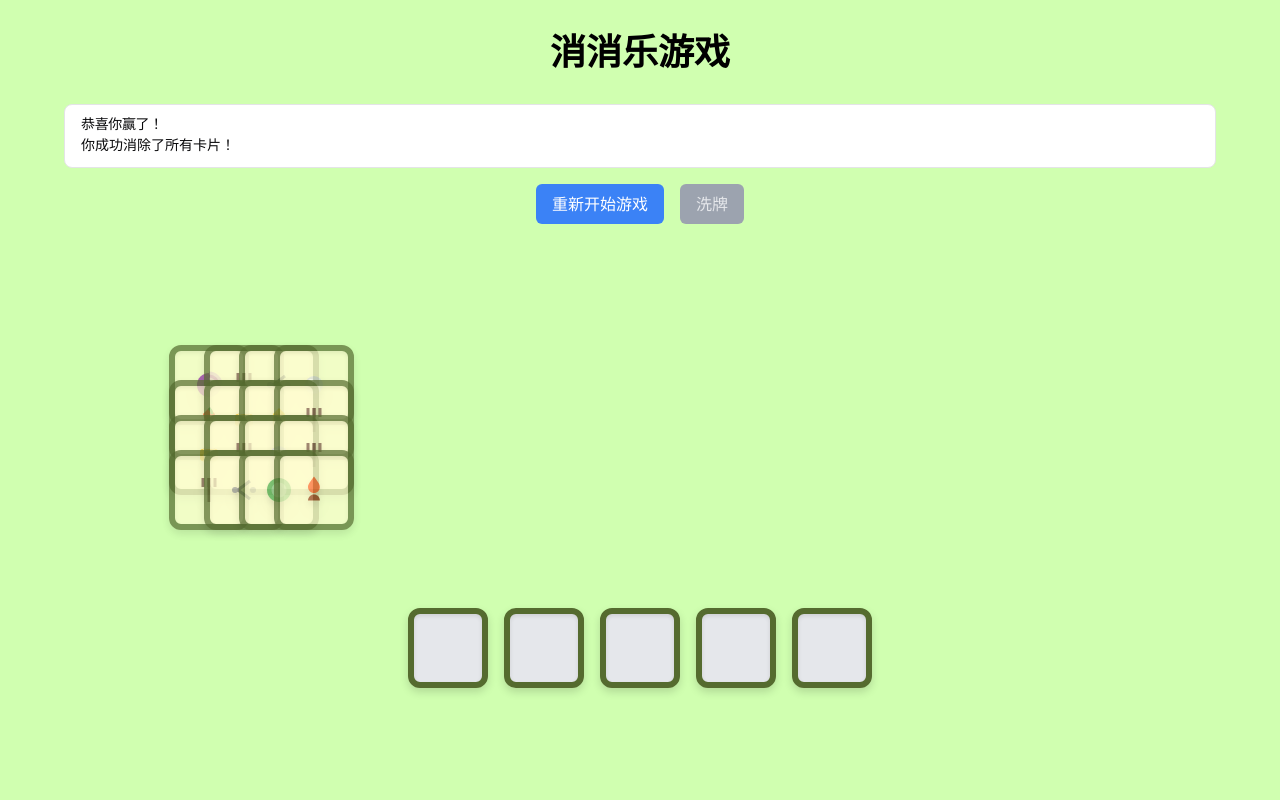
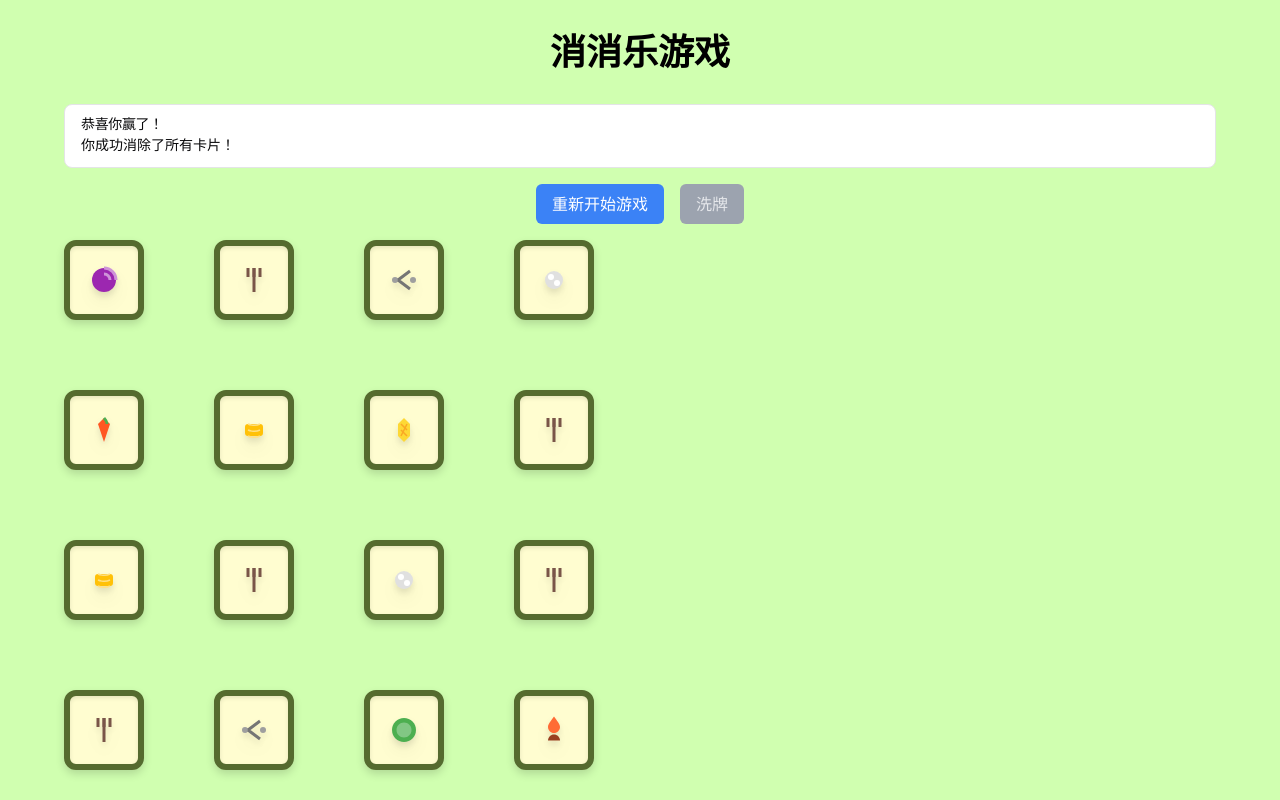
Before and after one commit to volctest/match3-game, a React (Vite) app: page / in a window 1280 px wide. Shown: the top 800 px of the page. Built offline with nearby package versions, Linux system fonts and the light colour scheme.

Commit message:
fix: adjust card positioning for proper horizontal arrangement and staggered layout

```diff
--- a/src/App.tsx
+++ b/src/App.tsx
@@ -140,7 +140,7 @@ function App() {
           </button>
         </div>
 
-        <div className="relative w-full h-[60vh] py-8">
+        <div className="relative w-full h-[800px] py-8">
           {cards
             .filter(card => card.visible)
             .map(card => {
@@ -180,10 +180,10 @@ function App() {
                   }}
                   style={{
                     position: 'absolute',
-                    left: `${(card.x * 35) + (card.z * 35)}px`,
-                    top: `${(card.y * 35) + (card.z * 35)}px`,
+                    left: `${(card.x * 150) - ((3 - card.z) * 75)}px`,
+                    top: `${(card.y * 150) - ((3 - card.z) * 75)}px`,
                     transform: `${card.visible ? 'scale(1)' : 'scale(0)'}`,
-                    opacity: card.visible ? (1 - (card.z * 0.1)) : 0,
+                    opacity: card.visible ? 1 : 0,
                     transition: 'all 0.3s ease',
                     zIndex: card.z
                   }}
```
